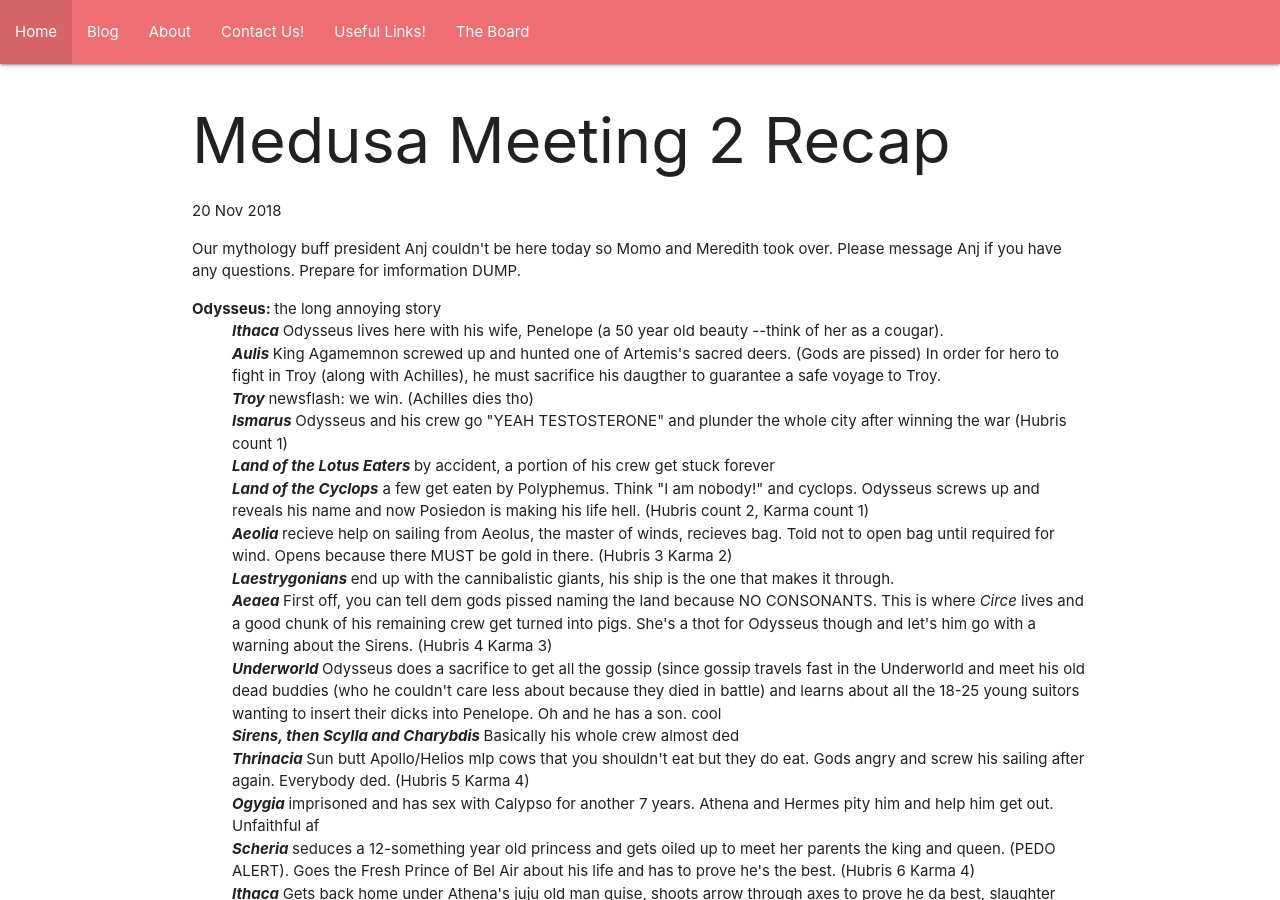
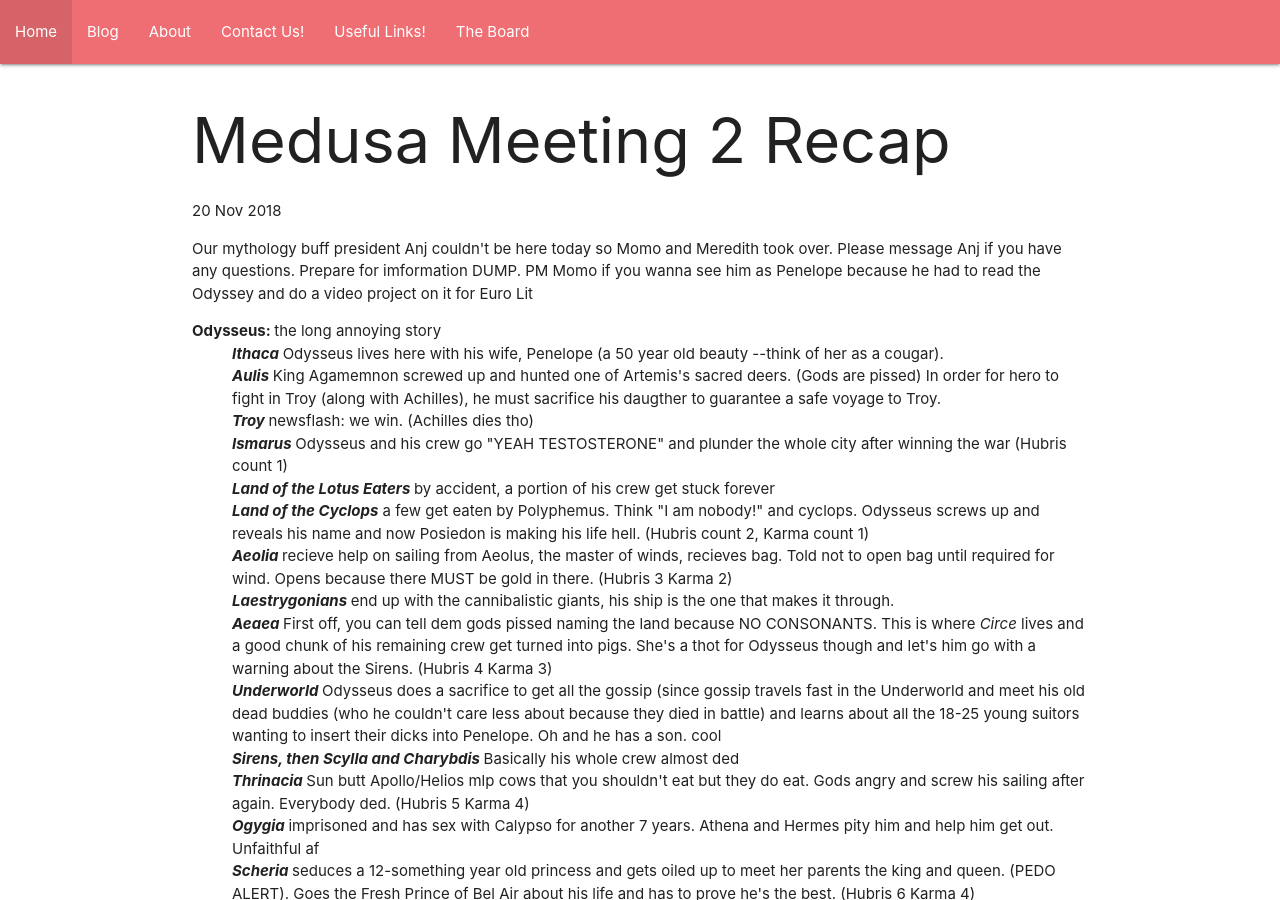
Before and after one commit to stuyCLC/stuyCLC.github.io, a Jekyll site: the page built from _posts/2018-11-20-Medusa-Meeting#2-recap.md, in a window 1280 px wide and 900 px high. Built offline with Jekyll 4.4.1, drawn with Linux system fonts in a browser that asks for light colours.

Commit message:
Update 2018-11-20-Medusa-Meeting#2-recap.md

```diff
--- a/_posts/2018-11-20-Medusa-Meeting#2-recap.md
+++ b/_posts/2018-11-20-Medusa-Meeting#2-recap.md
@@ -3,7 +3,7 @@ layout: posts
 title: Medusa Meeting 2 Recap
 ---
 <div class="blurb">
-    <p> Our mythology buff president Anj couldn't be here today so Momo and Meredith took over. Please message Anj if you have any questions. Prepare for imformation DUMP. <br>
+    <p> Our mythology buff president Anj couldn't be here today so Momo and Meredith took over. Please message Anj if you have any questions. Prepare for imformation DUMP. PM Momo if you wanna see him as Penelope because he had to read the Odyssey and do a video project on it for Euro Lit<br>
     <ul>
           <li> <b> Odysseus: </b> the long annoying story
                 <ol> <b><i> Ithaca </i></b> Odysseus lives here with his wife, Penelope (a 50 year old beauty --think of her as a cougar). </ol>
```
